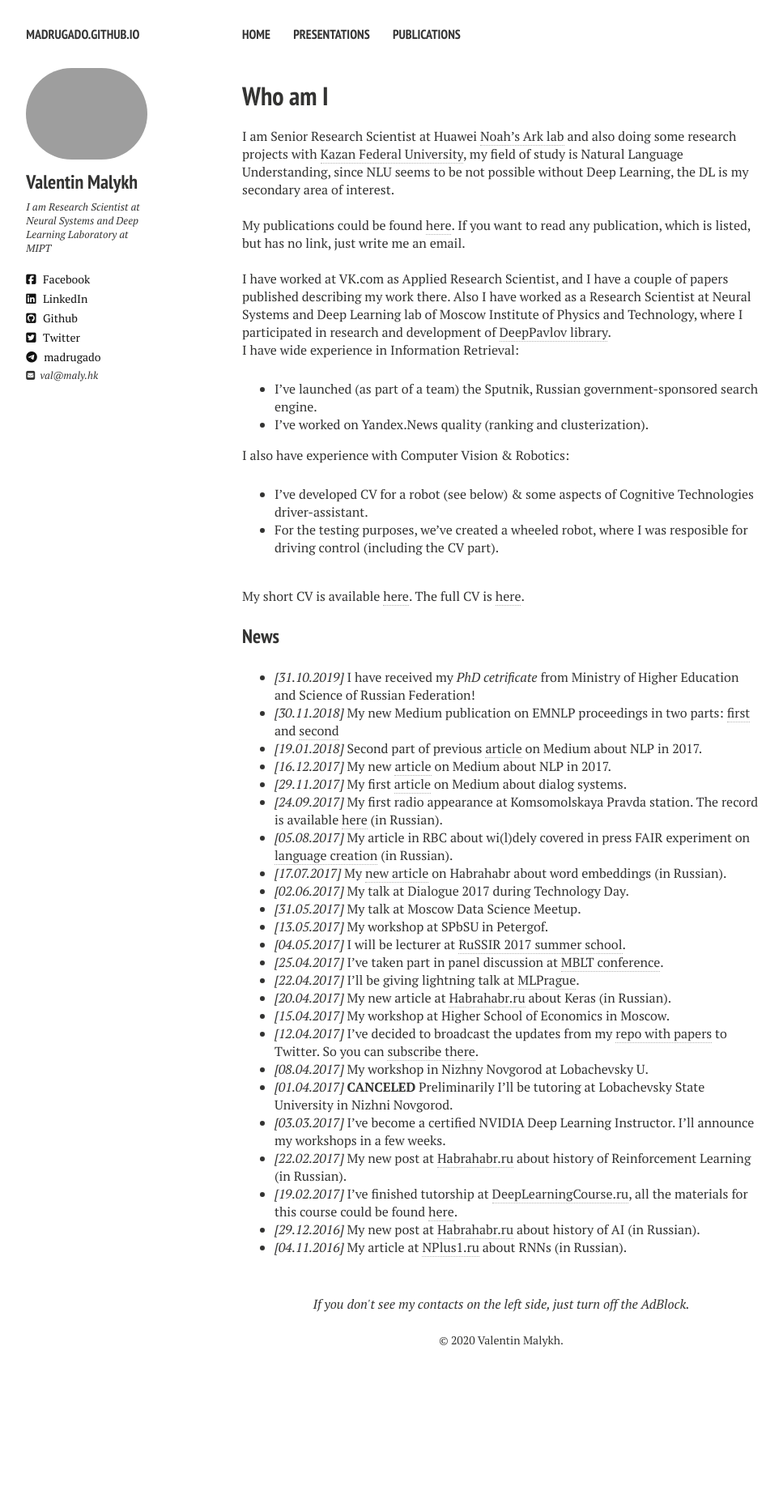
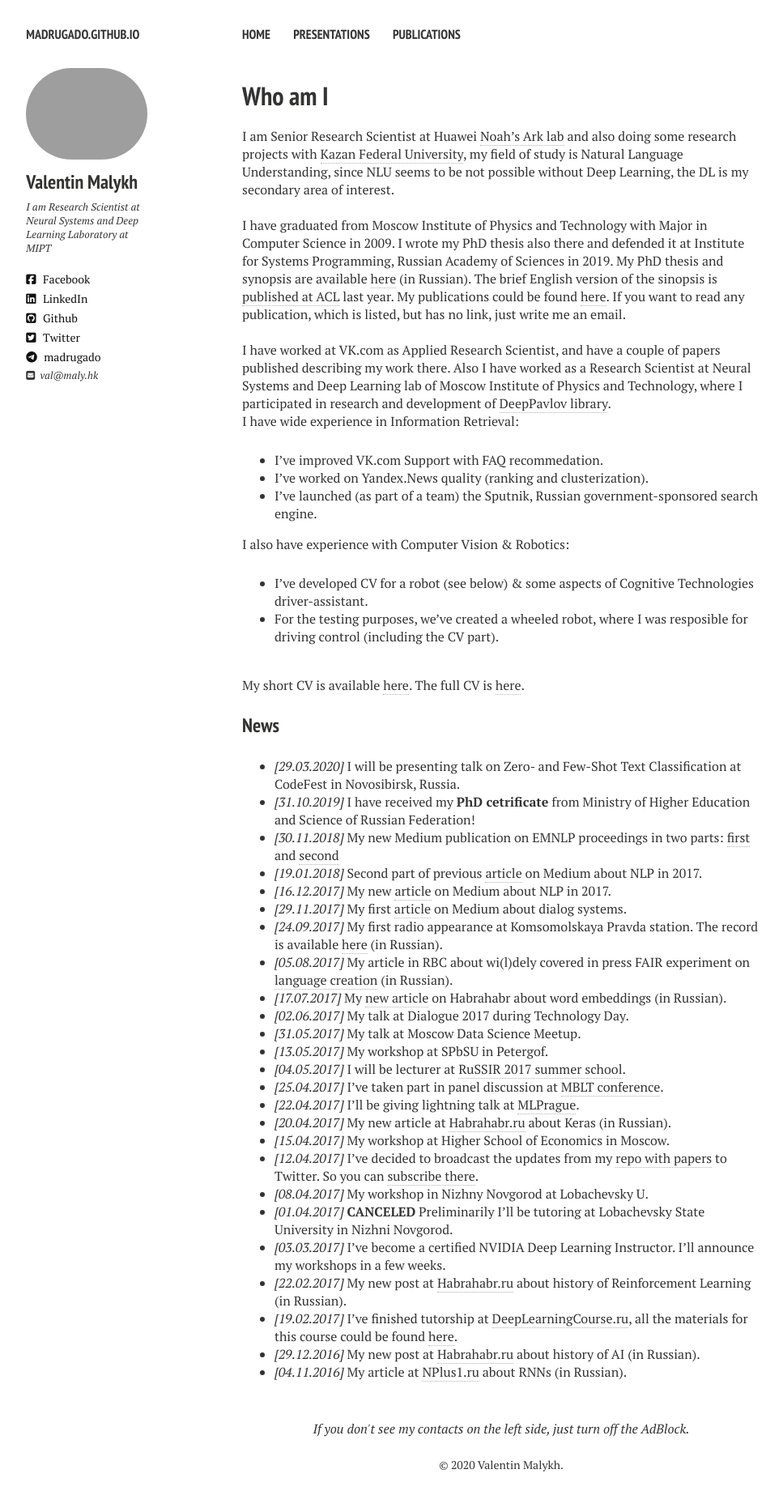
Before and after one commit to madrugado/madrugado.github.io, a Jekyll site: the page built from index.md, in a window 1280 px wide. Shown: the whole page at 81% size, without its empty margins (21-988 px from the left). Built offline with Jekyll 4.4.1, drawn with Linux system fonts in a browser that asks for light colours; nearby versions of some CDN libraries; before the commit the page ends 1713 px from its top, so only the background shows below that.

Commit message:
ENH: more scientific experience

```diff
--- a/index.md
+++ b/index.md
@@ -8,15 +8,17 @@ I am Senior Research Scientist at Huawei [Noah's Ark lab](http://www.noahlab.com
 
 <br />
 
+I have graduated from Moscow Institute of Physics and Technology with Major in Computer Science in 2009. I wrote my PhD thesis also there and defended it at Institute for Systems Programming, Russian Academy of Sciences in 2019. My PhD thesis and synopsis are available [here](https://www.ispras.ru/dcouncil/docs/diss/2019/malyh/malyh.php) (in Russian). The brief English version of the sinopsis is [published at ACL](https://www.aclweb.org/anthology/P19-2002/) last year.
 My publications could be found [here](./publications.md). If you want to read any publication, which is listed, but has no link, just write me an email.
 
 <br />
-I have worked at VK.com as Applied Research Scientist, and I have a couple of papers published describing my work there.
+I have worked at VK.com as Applied Research Scientist, and have a couple of papers published describing my work there.
 Also I have worked as a Research Scientist at Neural Systems and Deep Learning lab of Moscow Institute of Physics and Technology, where I participated in research and development of <a href="https://deeppavlov.ai">DeepPavlov library</a>.
 
 I have wide experience in Information Retrieval:
+- I've improved VK.com Support with FAQ recommedation.
+- I've worked on Yandex.News quality (ranking and clusterization).
 - I've launched (as part of a team) the Sputnik, Russian government-sponsored search engine.
-- I've worked on Yandex.News quality (ranking and clusterization).
 
 I also have experience with Computer Vision & Robotics:
 - I've developed CV for a robot (see below) & some aspects of Cognitive Technologies driver-assistant.
@@ -27,7 +29,8 @@ I also have experience with Computer Vision & Robotics:
 My short CV is available [here](resume/one-page-cv.pdf). The full CV is [here](https://www.dropbox.com/s/ce0d73trfwtfc7h/academic_CV2.pdf?dl=1).
 
 ### News
-- *[31.10.2019]* I have received my *PhD cetrificate* from Ministry of Higher Education and Science of Russian Federation!
+- *[29.03.2020]* I will be presenting talk on Zero- and Few-Shot Text Classification at CodeFest in Novosibirsk, Russia.
+- *[31.10.2019]* I have received my **PhD cetrificate** from Ministry of Higher Education and Science of Russian Federation!
 - *[30.11.2018]* My new Medium publication on EMNLP proceedings in two parts: [first](https://medium.com/@madrugado/interesting-stuff-at-emnlp-part-i-4a79b5007eb1) and [second](https://medium.com/@madrugado/interesting-stuff-at-emnlp-part-ii-ce92ac928f16)
 - *[19.01.2018]* Second part of previous [article](https://medium.com/@madrugado/advances-in-nlp-in-2017-part-ii-d8da391a3f01) on Medium about NLP in 2017.
 - *[16.12.2017]* My new [article](https://medium.com/@madrugado/advances-in-nlp-in-2017-b00e927fcc57) on Medium about NLP in 2017.
```
